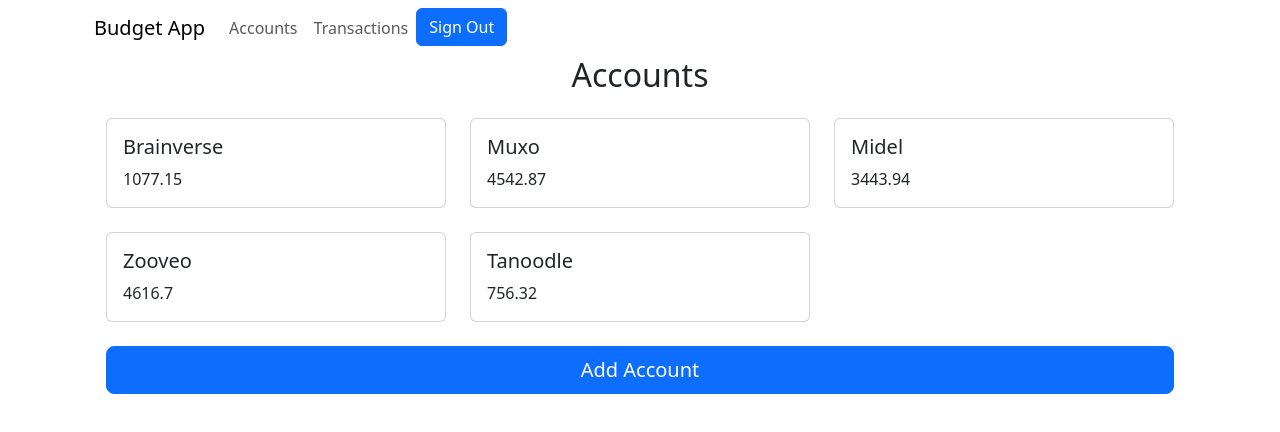
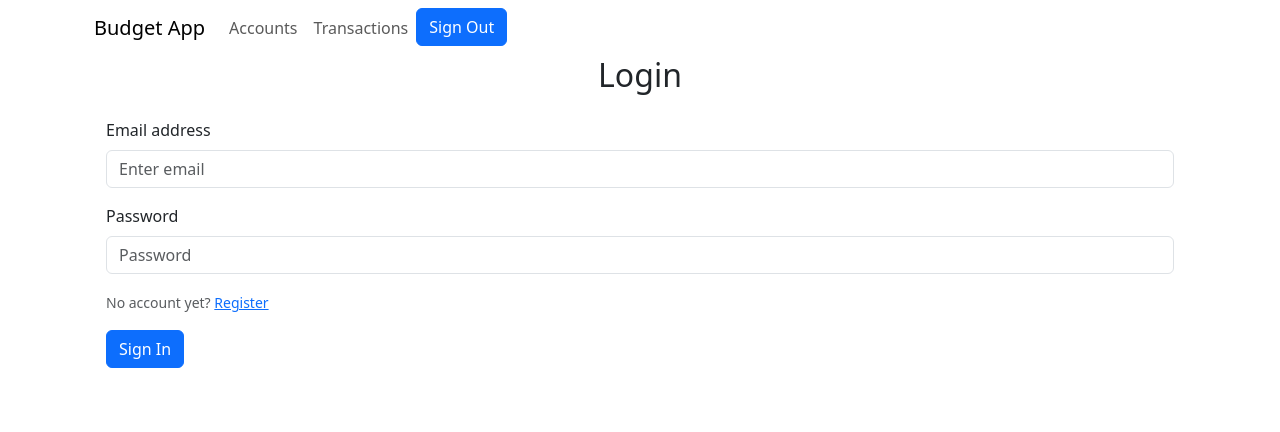
Before and after one commit to chrisengalang/budget-react-fe, a React (Vite) app: page / in a window 1280 px wide. Before the commit this address led to /home. Shown: the top 432 px of the page. Built offline with nearby package versions, Linux system fonts and the light colour scheme; no server answers; sample sign-in values are in the browser's storage.

Commit message:
Create service layer

```diff
--- a/src/components/account/Account.jsx
+++ b/src/components/account/Account.jsx
@@ -2,7 +2,9 @@ import { useState } from "react"
 import { Card, CardBody, CardText, CardTitle } from "react-bootstrap"
 
 const Account = ({account}) => {
+
   const [accountInfo] = useState(account)
+
   return (
     <Card>
       <CardBody>
--- a/src/components/account/AccountsPage.jsx
+++ b/src/components/account/AccountsPage.jsx
@@ -3,21 +3,28 @@ import accounts from '../../assets/mock/accounts.json'
 import { useEffect, useState } from 'react'
 import AddAccountModal from './AddAccountModal'
 import Account from './Account'
+import { useAuth } from '../../context/authentication/AuthProvider'
+import { useNavigate } from 'react-router-dom'
 
 const AccountsPage = () => {
 
   const [accountList, setAccountList] = useState([])
   const [showAddAccountModal, setShowAddAccountModal] = useState(false)
+  const { currentUser } = useAuth();
+  const navigate = useNavigate();
 
   const handleAddAccountModal = () => setShowAddAccountModal(!showAddAccountModal)
 
   useEffect(() => {
+    if (!currentUser) {
+      navigate('/')
+    }
     setAccountList(accounts)
   }, [])
 
   return (
     <Container>
-      <h2 className='text-center mb-4'>Accounts</h2>
+      <h2 className='text-center mb-4'>Hi {currentUser.name}</h2>
       <Container>
           <Row xs={1} sm={2} md={3}>
             {
--- a/src/components/authentication/LoginPage.jsx
+++ b/src/components/authentication/LoginPage.jsx
@@ -1,12 +1,12 @@
-import { getDoc, setDoc } from "firebase/firestore"
-import { useEffect, useState } from "react"
+import {  useState } from "react"
 import { Button, Container, Form } from "react-bootstrap"
 import { useAuth } from "../../context/authentication/AuthProvider"
-import { doSignInWithEmailAndPassword } from "../../firebase/authentication"
 import { auth } from "../../firebase/firebase"
 import { useNavigate } from "react-router-dom"
+import { doSignInWithEmailAndPassword } from "../../service/authentication/authentication"
+import { getUser } from "../../service/database/user"
 
-const LoginPage = () => {
+const LoginPage = ({LoginService}) => {
 
   const [email, setEmail] = useState('')
   const [password, setPassword] = useState('')
@@ -14,24 +14,25 @@ const LoginPage = () => {
   const { currentUser, setCurrentUser } = useAuth()
   const navigate = useNavigate()
 
-  useEffect(() => {
-    if (currentUser) {
-      navigate('/home')
-    }
-  }, [])
-
   const onSubmit = async (e) => {
     e.preventDefault()
     if (!isSigningIn) {
       setIsSigningIn(true)
-      await doSignInWithEmailAndPassword(email, password).then(() => {
+      const user = await doSignInWithEmailAndPassword(email, password).then(() => {
         setIsSigningIn(false)
-        setCurrentUser(auth.currentUser)
-        console.log(currentUser)
+        return auth.currentUser
       }).catch((error) => {
         console.log(error)
         setIsSigningIn(false)
       })
+      await getUser(user.uid).then((data) => {
+        setCurrentUser({
+          auth: user,
+          name: data.data().name,
+        })
+      })
+
+      navigate('/home')
     }
   }
 
@@ -51,8 +52,8 @@ const LoginPage = () => {
           <Form.Group className="mb-3">
             <Form.Text>No account yet? <a href="/registration">Register</a></Form.Text>
           </Form.Group>
-          <Button variant="primary" type="submit" onClick={onSubmit}>
-            Sign in
+          <Button variant="primary" type="submit" onClick={onSubmit} disabled={isSigningIn}>
+            { isSigningIn ? 'Signing In...' : 'Sign In' }
           </Button>
         </Form>
       </Container>
--- a/src/components/authentication/RegisterPage.jsx
+++ b/src/components/authentication/RegisterPage.jsx
@@ -1,9 +1,10 @@
 import { useState } from "react";
 import { Button, Container, Form } from "react-bootstrap";
-import { doCreateUserWithEmailAndPassword, doSignOut } from "../../firebase/authentication";
 import { auth, db } from "../../firebase/firebase";
 import { doc, setDoc } from "firebase/firestore";
 import { useNavigate } from "react-router-dom";
+import { doCreateUserWithEmailAndPassword, doSignOut } from "../../service/authentication/authentication";
+import { addUser } from "../../service/database/user";
 
 const RegisterPage = () => {
 
@@ -20,20 +21,16 @@ const RegisterPage = () => {
     e.preventDefault()
     if (!isRegistering && password === confirmPassword) {
       setIsRegistering(true)
-      await doCreateUserWithEmailAndPassword(email, password).then(() => {
-        const currentUser = auth.currentUser
-        setErrorMessage('')
-        setDoc(doc(db, "users", currentUser.uid), {
-          uid: currentUser.uid,
-          name: name,
-          email: email
-        }).then(() => {
-          setIsRegistering(false)
-          doSignOut()
-          navigate('/')
-        })
-      }).catch((error) => {
+      const creation = await doCreateUserWithEmailAndPassword(email, password).then(async () => {
+        return auth.currentUser
+      })
+      .catch((error) => {
         setErrorMessage(error.message)
+      })
+      await addUser(creation, name)
+      doSignOut().then(() => {
+        setIsRegistering(false)
+        navigate('/')
       })
     } else {
       setErrorMessage('Passwords do not match')
--- a/src/components/navigation/Navigation.jsx
+++ b/src/components/navigation/Navigation.jsx
@@ -1,12 +1,12 @@
 import { Button, Container, Nav, NavItem, NavLink, Navbar, NavbarBrand } from "react-bootstrap"
 import { useAuth } from "../../context/authentication/AuthProvider"
-import { doSignOut } from "../../firebase/authentication"
+import { useNavigate } from "react-router-dom"
+import { doSignOut } from "../../service/authentication/authentication"
 import { useEffect } from "react"
-import { useNavigate } from "react-router-dom"
 
 const Navigation = () => {
 
-  const { currentUser } = useAuth()
+  const { currentUser, setCurrentUser } = useAuth()
   const navigate = useNavigate()
 
   useEffect(() => {
@@ -17,6 +17,7 @@ const Navigation = () => {
 
   const handleSignOut = async () => {
     await doSignOut().then(() => {
+      setCurrentUser(null)
       navigate('/')
     })
   }
--- a/src/firebase/authentication.js
+++ b/src/service/authentication/authentication.js
@@ -1,5 +1,6 @@
-import { auth } from "../firebase/firebase"
 import { createUserWithEmailAndPassword, signInWithEmailAndPassword, signOut } from "firebase/auth"
+import { auth } from "../../firebase/firebase"
+
 
 export const doCreateUserWithEmailAndPassword = async (email, password) => {
   return createUserWithEmailAndPassword(auth, email, password)
--- /dev/null
+++ b/src/service/database/user.js
@@ -0,0 +1,14 @@
+import { doc, getDoc, setDoc } from "firebase/firestore"
+import { db } from "../../firebase/firebase"
+
+export const addUser = async (authUser, name) => {
+  return setDoc(doc(db, "users", authUser.uid), {
+    uid: authUser.uid,
+    name: name,
+    email: authUser.email
+  })
+}
+
+export const getUser = async (uid) => {
+  return getDoc(doc(db, "users", uid))
+}
```
